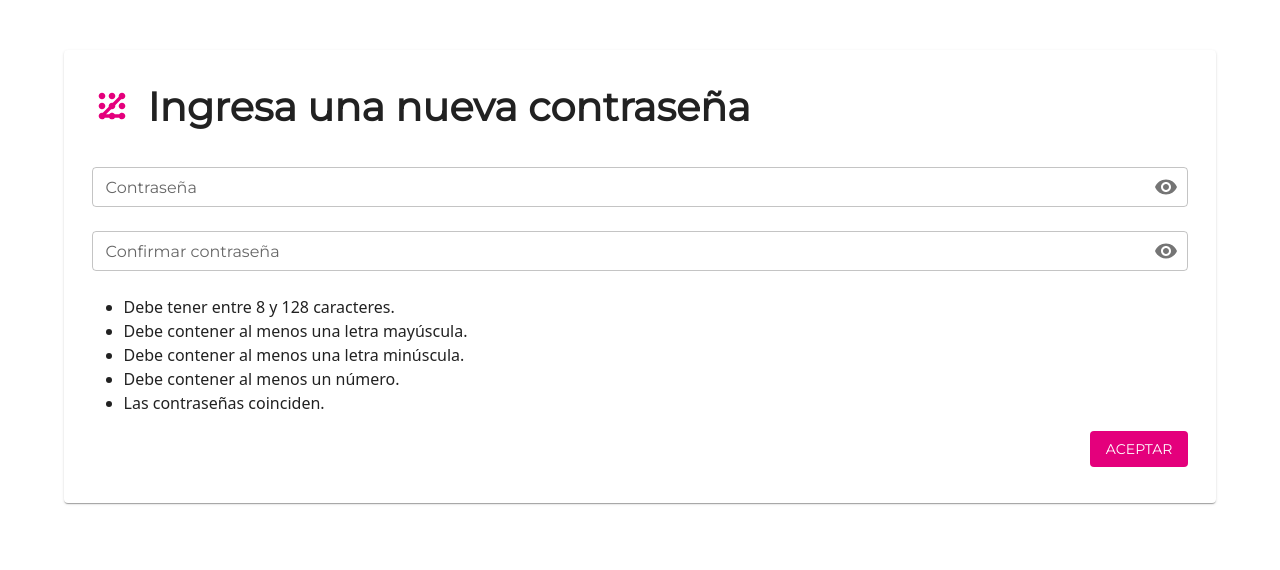
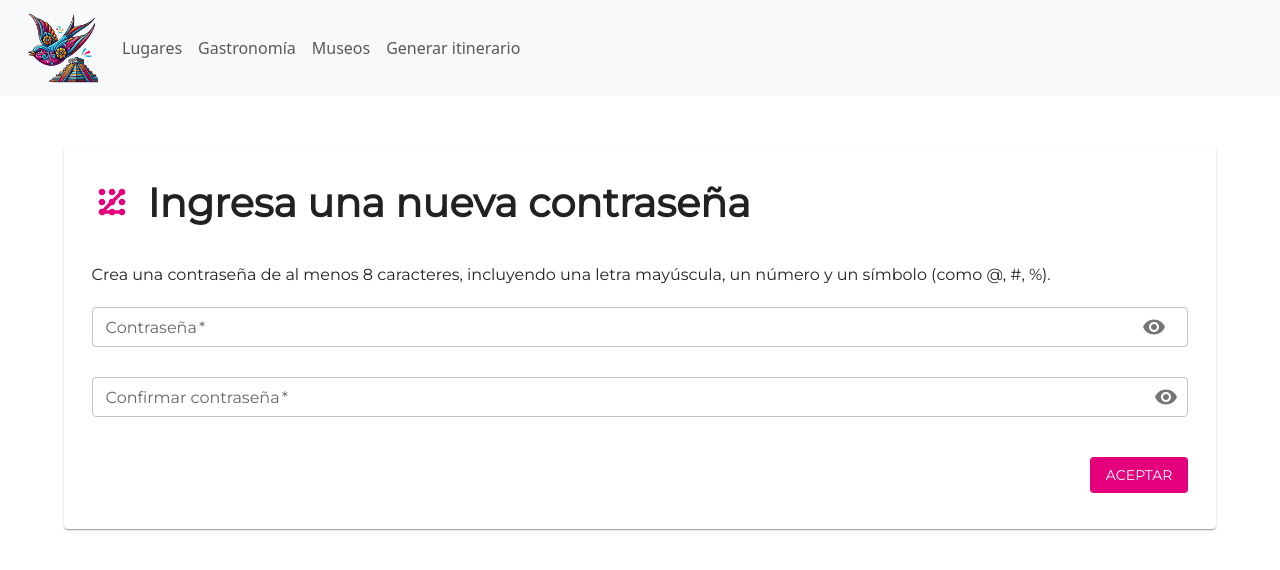
Before and after one commit to dngxue/login-password, a React (Vite) app: page /nueva-contrasenia in a window 1280 px wide. Shown: the top 570 px of the page. Built offline with nearby package versions, Linux system fonts and the light colour scheme.

Commit message:
restablecer contraseña listo

```diff
--- a/src/pages/NuevaContrasenia.jsx
+++ b/src/pages/NuevaContrasenia.jsx
@@ -1,123 +1,36 @@
 import React, {useState} from 'react';
+import NavBarHome from '../components/NavBar';
 import '../css/RecuperarContrasena.css';
-//
+// Comopnentes
 import ThemeMaterialUI from '../components/ThemeMaterialUI';
-import PatternIcon from '@mui/icons-material/Pattern';
 import ButtonsMod from '../components/ButtonsMod';
-import {  InputLabel,InputAdornment, IconButton } from '@mui/material';
-import { Container, Card, Box, Typography, CardHeader, CardContent, FormControl, OutlinedInput } from '@mui/material';
+// Material UI
+import { InputAdornment, IconButton } from '@mui/material';
+import { Container, Card, Box, Typography, CardHeader, CardContent, FormControl, TextField } from '@mui/material';
 import { ThemeProvider } from '@mui/material/styles';
+// iconos
 import Visibility from '@mui/icons-material/Visibility';
 import VisibilityOff from '@mui/icons-material/VisibilityOff';
+import PatternIcon from '@mui/icons-material/Pattern';
 
 const NuevaContrasenia = () => {
-    const [contraseña, setContraseña] = useState('');
-    const [contraseña2, setContraseña2] = useState('');
-    const [errors, setErrors] = useState({});
-    const [formSubmitted, setFormSubmitted] = useState(false);
+  // visibilidad de la contraseña
   const [showPassword, setShowPassword] = useState(false);
-    const [showPassword2, setShowPassword2] = useState(false);
+  const [showConfirmPassword, setShowConfirmPassword] = useState(false);
 
-    // Validaciones de la contraseña
-    const validarContraseña = (contraseña) => {
-      const rules = {
-        longitudValida: /^(?=.{8,128}$)/.test(contraseña), // Longitud mínima de 8 y máxima de 128 caracteres
-        mayuscula: /[A-Z]/.test(contraseña), // Al menos una mayúscula
-        minuscula: /[a-z]/.test(contraseña), // Al menos una minúscula
-        numero: /\d/.test(contraseña), // Al menos un número
-        noVacio: contraseña.length > 0, // La contraseña no puede estar vacía
-      };
-      return rules;
+  const handleClickShowPassword = () => {
+    setShowPassword(!showPassword);
   };
 
-    const validarConfirmarContraseña = (contraseña, confirmacion) => {
-      return contraseña === confirmacion;
+  const handleClickShowConfirmPassword = () => {
+    setShowConfirmPassword(!showConfirmPassword);
   };
-
-    const handlePasswordChange = (e) => {
-      const value = e.target.value;
-      setContraseña(value);
-
-      setErrors((prevErrors) => {
-        const passwordRules = validarContraseña(value);
-        const newErrors = {
-          ...prevErrors,
-          contraseña: passwordRules,
-        }
-
-        if (value) {
-          delete newErrors.camposObligatorios;
-        }
-
-        return newErrors;
-      });
-    };
-
-    const handleConfirmPasswordChange = (e) => {
-      const value = e.target.value;
-      setContraseña2(value);
-
-      setErrors((prevErrors) => {
-        const passwordsMatch = validarConfirmarContraseña(contraseña, value);
-        const newErrors = {
-          ...prevErrors,
-          contraseña2: passwordsMatch,
-        }
-
-        if (value) {
-          delete newErrors.camposObligatorios;
-        }
-
-        return newErrors;
-      });
-    };
-
-    const handleFormSubmit = (e) => {
-      e.preventDefault();
-      setFormSubmitted(true);
-
-      // Validar si los campos no están vacíos
-      if (!contraseña || !contraseña2) {
-        setErrors((prevErrors) => ({
-          ...prevErrors,
-          camposObligatorios: true, // Añadir error para campos vacíos
-        }));
-        console.log('Error: Todos los campos deben estar llenos');
-        return;
-      }
-
-      // Validar contraseñas
-      const passwordRules = validarContraseña(contraseña);
-      const passwordsMatch = validarConfirmarContraseña(contraseña, contraseña2);
-
-      // Si la contraseña no cumple las reglas
-      if (!passwordRules.longitudValida || !passwordRules.mayuscula || !passwordRules.minuscula || !passwordRules.numero || !passwordRules.noVacio) {
-        setErrors((prevErrors) => ({
-          ...prevErrors,
-          contraseña: passwordRules,
-        }));
-        console.log('Error: El formato de la contraseña es inválido');
-        return;
-      }
-
-      // Si las contraseñas no coinciden
-      if (!passwordsMatch) {
-        setErrors((prevErrors) => ({
-          ...prevErrors,
-          contraseña2: false, // Marcar error en confirmar contraseña
-        }));
-        console.log('Error: Las contraseñas no coinciden');
-        return;
-      }
-      console.log('Se restableció tu contraseña');
-    }
-
-    const handleClickShowPassword = () => setShowPassword(!showPassword);
-    const handleClickShowPassword2 = () => setShowPassword2(!showPassword2);
-    const handleMouseDownPassword = (e) => e.preventDefault();
 
   return (
     <ThemeProvider theme={ThemeMaterialUI}>
+      <NavBarHome
+        transparentNavbar={false}
+        lightLink={false} />
 
       <Container maxWidth='lg' sx={{display:'flex', justifyContent: 'center', alignItems: 'flex-start', minHeight: '75vh'}}>
         <Card sx={{padding: '1%', width: '100%', margin: '50px 0 40px 0'}}>
@@ -135,90 +48,70 @@ const NuevaContrasenia = () => {
                 }}
             />
             <CardContent>
-                {/* Contraseña */}
-                <Box className='my-4' sx={{marginTop: '0 !important'}}>
-                <FormControl fullWidth size='small' error={formSubmitted && !!errors.camposObligatorios}>
-                    <InputLabel>Contraseña</InputLabel>
-                    <OutlinedInput
+                {/* Texto con los requisitos - ¡¡ Si falta algo, cámbienlo !! */}
+                <Typography>
+                  Crea una contraseña de al menos 8 caracteres, incluyendo una letra mayúscula, un número y un símbolo (como @, #, %).
+                </Typography>
+                <FormControl fullWidth size='small'>
+                    <TextField
+                      fullWidth
+                      variant='outlined'
+                      sx={{ margin: '20px 0 30px 0' }}
+                      size='small'
+                      required
+
+                      label='Contraseña'
                       type={showPassword ? 'text' : 'password'}
-                        value={contraseña}
-                        onChange={handlePasswordChange}
-                        endAdornment={
+                      InputProps={{
+                        endAdornment: (
                           <InputAdornment position='end'>
                             <IconButton
+                              aria-label={
+                                showPassword ? 'Ocultar contraseña' : 'Mostrar contraseña'
+                              }
                               onClick={handleClickShowPassword}
-                                    onMouseDown={handleMouseDownPassword}
-                                    edge='end'
+                              endge='end'
                             >
                               {showPassword ? <VisibilityOff /> : <Visibility />}
                             </IconButton>
                           </InputAdornment>
-                        }
-                        label='Contraseña'
+                        )
+                      }}
+                    />
+                    <TextField
+                      fullWidth
+                      variant='outlined'
+                      sx={{ margin: '0px 0 40px 0' }}
+                      size='small'
                       required
-                    />
-                    {formSubmitted && errors.camposObligatorios && (
-                        <Typography color='error' variant='body2'>
-                            Los campos no deben estar vacíos
-                        </Typography>
-                    )}
-                    {formSubmitted && !errors.contraseña?.longitudValida && !errors.camposObligatorios && (
-                        <Typography color='error' variant='body2'>
-                            El formato de la contraseña es inválido
-                        </Typography>
-                    )}
-                </FormControl>
-                </Box>
-                {/* Confirmar contraseña */}
-                <Box className='my-4'>
-                <FormControl fullWidth size="small" error={formSubmitted && !errors.contraseña2} className='ing-formlabel'>
-                    <InputLabel>Confirmar contraseña</InputLabel>
-                        <OutlinedInput
-                            type={showPassword2 ? 'text' : 'password'}
-                            value={contraseña2}
-                            onChange={handleConfirmPasswordChange}
-                            endAdornment={
+
+                      label='Confirmar contraseña'
+                      type={showPassword ? 'text' : 'password'}
+                      InputProps={{
+                        endAdornment: (
                           <InputAdornment position='end'>
                             <IconButton
-                                        onClick={handleClickShowPassword2}
-                                        onMouseDown={handleMouseDownPassword}
+                              aria-label={
+                                showConfirmPassword
+                                  ? 'Ocultar contraseña'
+                                  : 'Mostrar contraseña'
+                              }
+                              onClick={handleClickShowConfirmPassword}
                               edge='end'
                             >
-                                    {showPassword2 ? <VisibilityOff /> : <Visibility />}
+                              {showConfirmPassword ? <VisibilityOff /> : <Visibility />}
                             </IconButton>
                           </InputAdornment>
-                            }
-                            label='Confirmar contraseña'
-                            required
+                        ),
+                      }}
                     />
-                        {formSubmitted && errors.camposObligatorios && (
-                          <Typography color='error' variant='body2'>
-                              Los campos no deben estar vacíos
-                          </Typography>
-                        )}
-                        {formSubmitted && !errors.contraseña2 && !errors.camposObligatorios && (
-                            <Typography color='error' variant='body2'>
-                                Las contraseñas no coinciden
-                            </Typography>
-                        )}
                 </FormControl>
-                </Box>
 
-                <Box className="my-3">
-                  <ul>
-                      <li className={`lo_pa-rule-input fw-medium ${errors.contraseña?.longitudValida ? 'text-success fw-semibold' : ''}`}>Debe tener entre 8 y 128 caracteres.</li>
-                      <li className={`lo_pa-rule-input fw-medium ${errors.contraseña?.mayuscula ? 'text-success fw-semibold' : ''}`}>Debe contener al menos una letra mayúscula.</li>
-                      <li className={`lo_pa-rule-input fw-medium ${errors.contraseña?.minuscula ? 'text-success fw-semibold' : ''}`}>Debe contener al menos una letra minúscula.</li>
-                      <li className={`lo_pa-rule-input fw-medium ${errors.contraseña?.numero ? 'text-success fw-semibold' : ''}`}>Debe contener al menos un número.</li>
-                      <li className={`lo_pa-rule-input fw-medium ${errors.contraseña2 ? 'text-success fw-semibold' : ''}`}>Las contraseñas coinciden.</li>
-                  </ul>
-                </Box>
 
                 <Box sx={{ display: 'flex', justifyContent: 'right'}}>
                     <ButtonsMod
                         variant='principal'
                         textCont='Aceptar'
-                        clickEvent={handleFormSubmit}
                     />
                 </Box>
 
```
Also changed, not shown: src/pages/RecuperarContrasenia.jsx (+6 -4 lines). Lines whose indentation alone changed are shown as unchanged.
